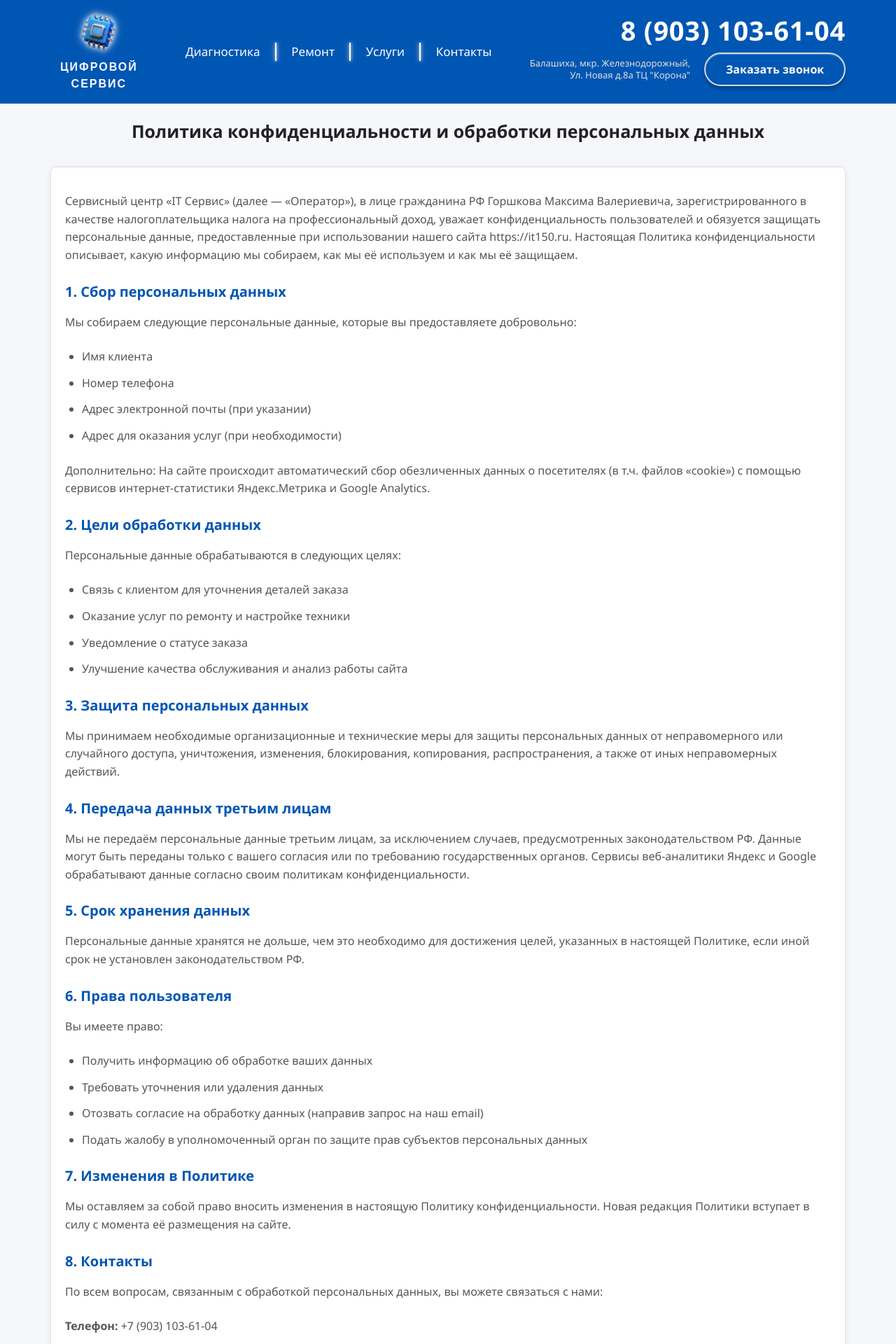
After one commit to Valera566-alt/rs-site, a Flask app: page /privacy in a window 1280 px wide. The commit adds this page. Shown: the top 1920 px of the page at 70% size. Run offline with Flask 3, Linux system fonts and the light colour scheme.

Commit message:
Исправлены мелкие ошибки и добавлена страница конфиденциальности

```diff
--- a/app.py
+++ b/app.py
@@ -64,8 +64,7 @@ def service_page(slug):
 
     page_data = site_info.copy()
     page_data["title"] = f"{current_service['title']} в Железнодорожном — IT Сервис"
-    page_data[
-        "tagline"] = f"Профессиональный ремонт {current_service['seo_keyword']} в сервисном центре в Железнодорожном. Быстрая диагностика, честные цены и гарантия!"
+    page_data["tagline"] = f"Профессиональный ремонт {current_service['seo_keyword']} в сервисном центре в Железнодорожном. Быстрая диагностика, честные цены и гарантия!"
     page_data["current_service"] = current_service
 
     return render_template("service.html", **page_data)
@@ -191,6 +190,9 @@ def sitemap_xml():
     for service in site_info['services']:
         xml_content += f'  <url><loc>{base_url}/services/{service["slug"]}</loc><lastmod>{now}</lastmod><priority>0.8</priority></url>\n'
 
+    # 4. Страница политики конфиденциальности
+    xml_content += f'  <url><loc>{base_url}/privacy</loc><lastmod>{now}</lastmod><priority>0.3</priority></url>\n'
+
     xml_content += f'</urlset>'
 
     response = make_response(xml_content)
@@ -222,6 +224,19 @@ def contacts_page():
     return render_template("contacts.html", **page_data)
 
 
+@app.route("/privacy")
+def privacy_page():
+    """Страница политики конфиденциальности с SEO-оптимизацией"""
+    site_info = get_site_info()
+    page_data = site_info.copy()
+
+    # Формируем SEO-метатеги для страницы политики конфиденциальности
+    page_data["title"] = "Политика конфиденциальности и обработки персональных данных — IT Сервис"
+    page_data["tagline"] = "Политика конфиденциальности IT Сервис. Сбор и обработка персональных данных клиентов сервисного центра в Железнодорожном."
+
+    return render_template("privacy.html", **page_data)
+
+
 if __name__ == '__main__':
     # Слушаем порт 5001, так как его жестко требует прокси-конфиг Nginx на VPS
     app.run(host='0.0.0.0', port=5001, debug=True)
--- a/services.py
+++ b/services.py
@@ -1,6 +1,6 @@
 def get_site_info():
     return {
-        "version": "1.0.0",
+        "version": "1.0.1",
         "title": "IT Сервис — Ремонт компьютеров и телефонов в Железнодорожном",
         "tagline": "Сервисный центр по ремонту компьютеров, смартфонов и сетевым настройкам в Балашихе, мкрн. Железнодорожный",
         "phone": "+7 (903) 103-61-04",
--- a/static/css/style.css
+++ b/static/css/style.css
@@ -24,7 +24,7 @@ html {
 header {
     background-color: var(--primary);
     color: #fff;
-    padding: 1rem 0;
+    padding: 16px 0;
 }
 
 .header-wrapper {
@@ -33,7 +33,7 @@ header {
     align-items: center;
     max-width: 1200px;
     margin: 0 auto;
-    padding: 0 2rem;
+    padding: 0 32px;
     box-sizing: border-box;
 }
 
@@ -81,7 +81,7 @@ header {
 .main-nav {
     display: flex;
     align-items: center;
-    margin: 0 2rem;
+    margin: 0 32px;
 }
 
 .nav-link {
@@ -89,7 +89,7 @@ header {
     text-decoration: none;
     font-size: 17px;
     font-weight: 500;
-    padding: 0.4rem 1.4rem;
+    padding: 6.4px 22.4px;
     position: relative;
     display: inline-block;
     transition: background-color 0.2s;
@@ -143,7 +143,7 @@ header {
 }
 
 .phone-number {
-    font-size: 2.37rem;
+    font-size: 37.92px;
     font-weight: 700;
     color: #fff;
     display: block;
@@ -171,11 +171,11 @@ header {
     display: inline-block;
     background-color: var(--primary);
     color: #fff;
-    padding: 0.6rem 1.8rem;
+    padding: 9.6px 28.8px;
     border-radius: 50px;
     text-decoration: none;
     font-weight: 600;
-    font-size: 1rem;
+    font-size: 16px;
     border: 2px solid #d0d7de;
     box-shadow: 0 4px 5px rgba(0, 0, 0, 0.25), inset 0 1px 1px rgba(255, 255, 255, 0.35);
     transition: all 0.15s ease-in-out;
@@ -196,7 +196,7 @@ header {
 .container {
     max-width: 1200px;
     margin: 0 auto;
-    padding: 0 2rem;
+    padding: 0 32px;
     box-sizing: border-box;
 }
 
--- a/templates/contacts.html
+++ b/templates/contacts.html
@@ -19,7 +19,7 @@
             <a href="/#repair" class="nav-link">Диагностика</a>
             <a href="/#info" class="nav-link">Ремонт</a>
             <a href="/#about" class="nav-link">Услуги</a>
-            <a href="/contacts" class="nav-link">Контакты</a>
+           <a href="javascript:void(0);" class="nav-link">Контакты</a>
         </nav>
         <div class="header-actions">
             <span class="phone-number">{{ phone }}</span>
@@ -99,7 +99,7 @@
     <div class="footer-bottom">
         <div class="footer-bottom-wrapper">
             <span>&copy; 2014-2026 Все права защищены.</span>
-            <a href="#" class="footer-link">Политика конфиденциальности</a>
+            <a href="/privacy" class="footer-link">Политика конфиденциальности</a>
             <span class="footer-version">Версия сайта: {{ version }}</span>
         </div>
     </div>
--- a/templates/index.html
+++ b/templates/index.html
@@ -197,7 +197,7 @@
     <div class="footer-bottom">
         <div class="footer-bottom-wrapper">
             <span>&copy; 2014-2026 Все права защищены.</span>
-            <a href="#" class="footer-link">Политика конфиденциальности</a>
+            <a href="/privacy" class="footer-link">Политика конфиденциальности</a>
             <span class="footer-version">Версия сайта: {{ version }}</span>
         </div>
     </div>
--- /dev/null
+++ b/templates/privacy.html
@@ -0,0 +1,168 @@
+<!DOCTYPE html>
+<html lang="ru">
+<head>
+    <meta charset="UTF-8">
+    <meta name="viewport" content="width=device-width, initial-scale=1.0">
+    <title>Политика конфиденциальности и обработки персональных данных — IT Сервис</title>
+    <meta name="description" content="Политика конфиденциальности IT Сервис. Сбор и обработка персональных данных клиентов сервисного центра в Железнодорожном.">
+    <link rel="stylesheet" href="{{ url_for('static', filename='css/style.css') }}">
+    <link rel="icon" type="image/png" href="/favicon.png">
+</head>
+
+<body>
+<header>
+    <div class="header-wrapper">
+        <a href="/" class="logo-block">
+            <img src="{{ url_for('static', filename='img/logo13.png') }}" alt="Логотип" class="logo-img">
+            <span class="logo-text">ЦИФРОВОЙ СЕРВИС</span>
+        </a>
+        <nav class="main-nav">
+            <a href="/#repair" class="nav-link">Диагностика</a>
+            <a href="/#info" class="nav-link">Ремонт</a>
+            <a href="/#about" class="nav-link">Услуги</a>
+            <a href="/contacts" class="nav-link">Контакты</a>
+        </nav>
+        <div class="header-actions">
+            <span class="phone-number">8 (903) 103-61-04</span>
+            <div class="header-bottom-row">
+                <span class="address">Балашиха, мкр. Железнодорожный,<br>Ул. Новая д.8а ТЦ "Корона"</span>
+                <a href="#" class="btn-call-to-action">Заказать звонок</a>
+            </div>
+        </div>
+    </div>
+</header>
+
+<div class="container">
+    <section class="section">
+        <h1 style="font-size: 25px; margin-bottom: 32px; color: #222; text-align: center;">Политика конфиденциальности и обработки персональных данных</h1>
+
+        <div style="background: var(--card-bg); padding: 20px; border-radius: 8px; box-shadow: 0 2px 8px rgba(0,0,0,0.08); border: 1px solid var(--border);">
+            <p style="font-size: 16px; line-height: 1.6; color: #555; margin-bottom: 24px;">
+                Сервисный центр «IT Сервис» (далее — «Оператор»), в лице гражданина РФ Горшкова Максима Валериевича, зарегистрированного в качестве налогоплательщика налога на профессиональный доход, уважает конфиденциальность пользователей и обязуется защищать персональные данные, предоставленные при использовании нашего сайта https://it150.ru. Настоящая Политика конфиденциальности описывает, какую информацию мы собираем, как мы её используем и как мы её защищаем.
+            </p>
+
+            <h2 style="font-size: 20px; margin-bottom: 16px; color: var(--primary);">1. Сбор персональных данных</h2>
+            <p style="font-size: 16px; line-height: 1.6; color: #555; margin-bottom: 24px;">
+                Мы собираем следующие персональные данные, которые вы предоставляете добровольно:
+            </p>
+            <ul style="font-size: 16px; line-height: 1.6; color: #555; margin-bottom: 24px; padding-left: 24px;">
+                <li style="margin-bottom: 12px;">Имя клиента</li>
+                <li style="margin-bottom: 12px;">Номер телефона</li>
+                <li style="margin-bottom: 12px;">Адрес электронной почты (при указании)</li>
+                <li style="margin-bottom: 12px;">Адрес для оказания услуг (при необходимости)</li>
+            </ul>
+            <p style="font-size: 16px; line-height: 1.6; color: #555; margin-bottom: 24px;">
+                Дополнительно: На сайте происходит автоматический сбор обезличенных данных о посетителях (в т.ч. файлов «cookie») с помощью сервисов интернет-статистики Яндекс.Метрика и Google Analytics.
+            </p>
+
+            <h2 style="font-size: 20px; margin-bottom: 16px; color: var(--primary);">2. Цели обработки данных</h2>
+            <p style="font-size: 16px; line-height: 1.6; color: #555; margin-bottom: 24px;">
+                Персональные данные обрабатываются в следующих целях:
+            </p>
+            <ul style="font-size: 16px; line-height: 1.6; color: #555; margin-bottom: 24px; padding-left: 24px;">
+                <li style="margin-bottom: 12px;">Связь с клиентом для уточнения деталей заказа</li>
+                <li style="margin-bottom: 12px;">Оказание услуг по ремонту и настройке техники</li>
+                <li style="margin-bottom: 12px;">Уведомление о статусе заказа</li>
+                <li style="margin-bottom: 12px;">Улучшение качества обслуживания и анализ работы сайта</li>
+            </ul>
+
+            <h2 style="font-size: 20px; margin-bottom: 16px; color: var(--primary);">3. Защита персональных данных</h2>
+            <p style="font-size: 16px; line-height: 1.6; color: #555; margin-bottom: 24px;">
+                Мы принимаем необходимые организационные и технические меры для защиты персональных данных от неправомерного или случайного доступа, уничтожения, изменения, блокирования, копирования, распространения, а также от иных неправомерных действий.
+            </p>
+
+            <h2 style="font-size: 20px; margin-bottom: 16px; color: var(--primary);">4. Передача данных третьим лицам</h2>
+            <p style="font-size: 16px; line-height: 1.6; color: #555; margin-bottom: 24px;">
+                Мы не передаём персональные данные третьим лицам, за исключением случаев, предусмотренных законодательством РФ. Данные могут быть переданы только с вашего согласия или по требованию государственных органов. Сервисы веб-аналитики Яндекс и Google обрабатывают данные согласно своим политикам конфиденциальности.
+            </p>
+
+            <h2 style="font-size: 20px; margin-bottom: 16px; color: var(--primary);">5. Срок хранения данных</h2>
+            <p style="font-size: 16px; line-height: 1.6; color: #555; margin-bottom: 24px;">
+                Персональные данные хранятся не дольше, чем это необходимо для достижения целей, указанных в настоящей Политике, если иной срок не установлен законодательством РФ.
+            </p>
+
+            <h2 style="font-size: 20px; margin-bottom: 16px; color: var(--primary);">6. Права пользователя</h2>
+            <p style="font-size: 16px; line-height: 1.6; color: #555; margin-bottom: 24px;">
+                Вы имеете право:
+            </p>
+            <ul style="font-size: 16px; line-height: 1.6; color: #555; margin-bottom: 24px; padding-left: 24px;">
+                <li style="margin-bottom: 12px;">Получить информацию об обработке ваших данных</li>
+                <li style="margin-bottom: 12px;">Требовать уточнения или удаления данных</li>
+                <li style="margin-bottom: 12px;">Отозвать согласие на обработку данных (направив запрос на наш email)</li>
+                <li style="margin-bottom: 12px;">Подать жалобу в уполномоченный орган по защите прав субъектов персональных данных</li>
+            </ul>
+
+            <h2 style="font-size: 20px; margin-bottom: 16px; color: var(--primary);">7. Изменения в Политике</h2>
+            <p style="font-size: 16px; line-height: 1.6; color: #555; margin-bottom: 24px;">
+                Мы оставляем за собой право вносить изменения в настоящую Политику конфиденциальности. Новая редакция Политики вступает в силу с момента её размещения на сайте.
+            </p>
+
+            <h2 style="font-size: 20px; margin-bottom: 16px; color: var(--primary);">8. Контакты</h2>
+            <p style="font-size: 16px; line-height: 1.6; color: #555; margin-bottom: 24px;">
+                По всем вопросам, связанным с обработкой персональных данных, вы можете связаться с нами:
+            </p>
+            <p style="font-size: 16px; line-height: 1.6; color: #555; margin-bottom: 12px;">
+                <strong>Телефон:</strong> +7 (903) 103-61-04
+            </p>
+            <p style="font-size: 16px; line-height: 1.6; color: #555; margin-bottom: 12px;">
+                <strong>Email:</strong> pc-centr@mail.ru
+            </p>
+            <p style="font-size: 16px; line-height: 1.6; color: #555; margin-bottom: 12px;">
+                <strong>Адрес:</strong> Балашиха, мкрн. Железнодорожный, ул. Новая 8а
+            </p>
+
+            <p style="font-size: 14px; line-height: 1.6; color: #888; margin-top: 32px;">
+                Последнее обновление: Октябрь 2026 года
+            </p>
+        </div>
+    </section>
+</div>
+
+<footer class="site-footer">
+    <div class="footer-wrapper">
+        <div class="footer-col">
+            <h4>Наши направления</h4>
+            <ul>
+                {% for feature in features %}
+                <li><a href="/directions/{{ feature.slug }}">{{ feature.title }}</a></li>
+                {% endfor %}
+            </ul>
+        </div>
+        <div class="footer-col">
+            <h4>Наши услуги</h4>
+            <ul>
+                {% for service in services %}
+                <li><a href="/services/{{ service.slug }}">{{ service.title }}</a></li>
+                {% endfor %}
+            </ul>
+        </div>
+        <div class="footer-col">
+            <h4>Контакты</h4>
+            <p class="footer-phone">{{ phone }}</p>
+            <p class="footer-email"><a href="mailto:{{ email }}">{{ email }}</a></p>
+            <p class="footer-address"><strong>{{ address }}</strong></p>
+        </div>
+        <div class="footer-col footer-brand-col">
+            <a href="#" class="logo-block footer-logo">
+                <img src="{{ url_for('static', filename='img/logo13.png') }}" alt="Логотип" class="logo-img">
+                <span class="logo-text">ЦИФРОВОЙ СЕРВИС</span>
+            </a>
+            <div class="schedule-block">
+                <h5>График работы:</h5>
+                <p>{{ hours }}</p>
+            </div>
+        </div>
+    </div>
+    <div class="footer-bottom">
+        <div class="footer-bottom-wrapper">
+            <span>&copy; 2014-2026 Все права защищены. IT Сервис.</span>
+            <a href="/privacy" class="footer-link">Политика конфиденциальности</a>
+            <span class="footer-version">Версия сайта: {{ version }}</span>
+        </div>
+    </div>
+</footer>
+
+{% include 'includes/_callback_modal.html' %}
+
+</body>
+</html>
```
Also changed, not shown: other parts of static/css/style.css (+45 -41 lines), templates/direction.html (+11 -10 lines), templates/service.html (+6 -6 lines).
